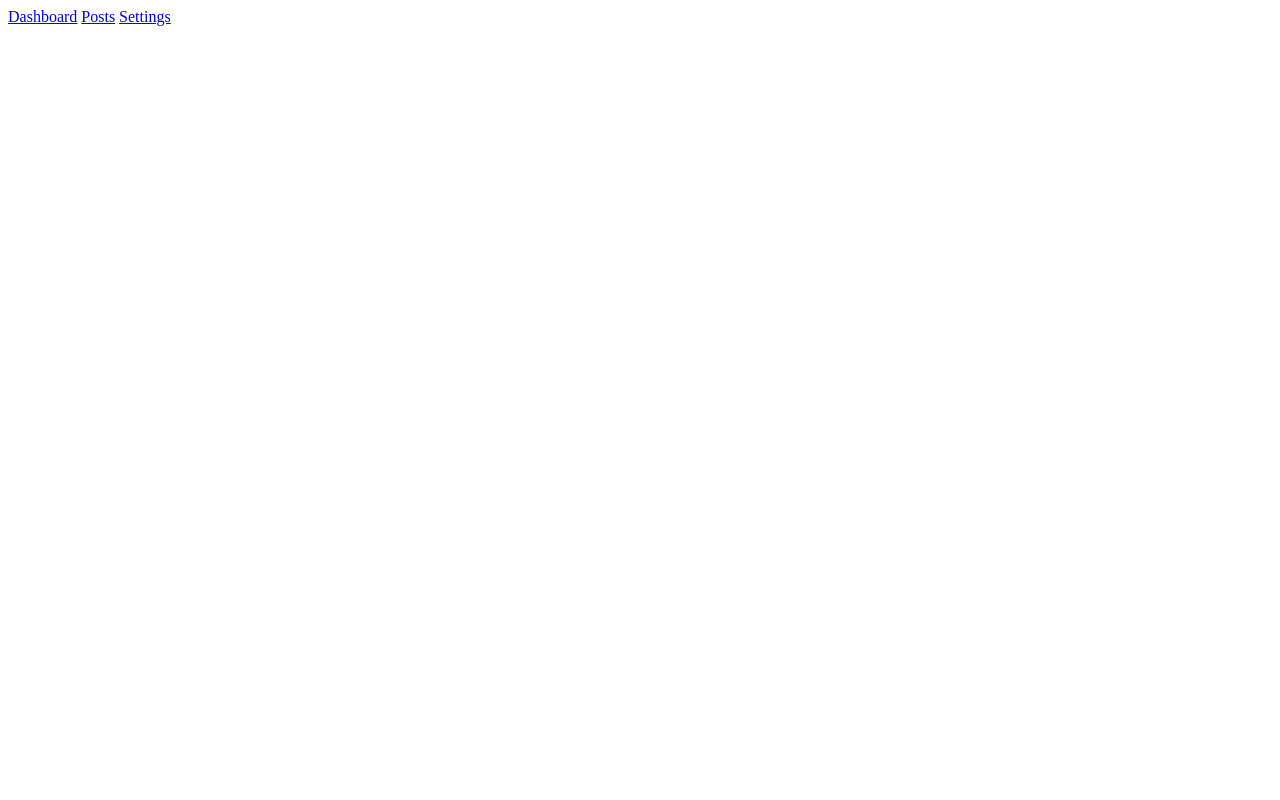
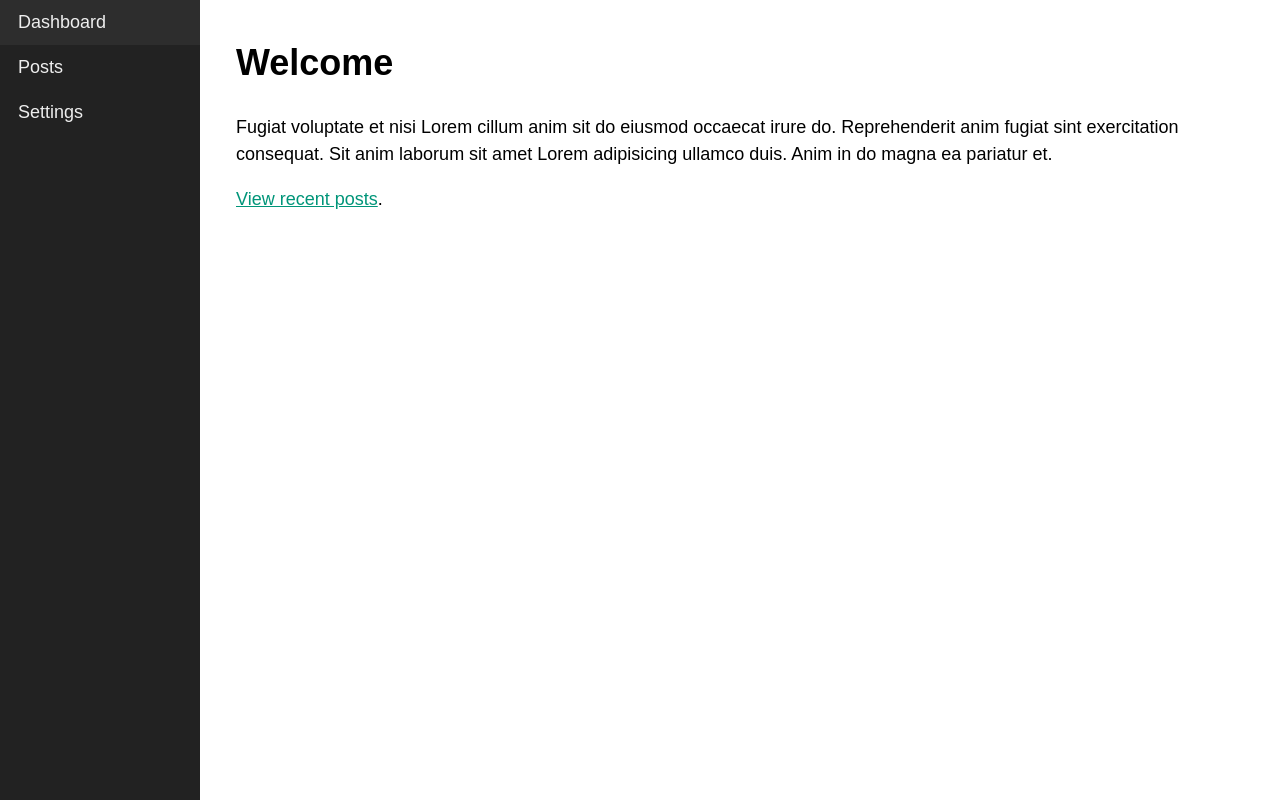
Before and after one commit to BrandonWingerAir/single-page-app-example, a website with bundled scripts: page frontend/index.html in a window 1280 px wide. Built offline with nearby package versions, Linux system fonts and the light colour scheme.

Commit message:
page history and dashboard content, structure & styling

```diff
--- a/frontend/index.html
+++ b/frontend/index.html
@@ -5,6 +5,7 @@
     <meta http-equiv="X-UA-Compatible" content="IE=edge">
     <meta name="viewport" content="width=device-width, initial-scale=1.0">
     <title>SPA - Single Page App (JS)</title>
+    <link rel="stylesheet" href="/static/css/index.css">
 </head>
 <body>
     <nav class="nav">
@@ -13,6 +14,8 @@
         <a href="/settings" class="nav__link" data-link>Settings</a>
     </nav>
 
+    <div id="app"></div>
+
     <script type="module" src="/static/js/index.js"></script>
 </body>
 </html>
--- /dev/null
+++ b/frontend/static/css/index.css
@@ -0,0 +1,37 @@
+body {
+    --nav-width: 200px;
+    margin: 0 0 0 var(--nav-width);
+    font-family: 'Quicksand', sans-serif;
+    font-size: 18px;
+}
+
+.nav {
+    position: fixed;
+    top: 0;
+    left: 0;
+    width: var(--nav-width);
+    height: 100vh;
+    background: #222222;
+}
+
+.nav__link {
+    display: block;
+    padding: 12px 18px;
+    text-decoration: none;
+    color: #eeeeee;
+    font-weight: 500;
+}
+
+.nav__link:hover {
+    background: rgba(255, 255, 255, 0.05);
+}
+
+#app {
+    margin: 2em;
+    line-height: 1.5;
+    font-weight: 500;
+}
+
+a {
+    color: #009579;
+}
--- a/frontend/static/js/index.js
+++ b/frontend/static/js/index.js
@@ -1,3 +1,5 @@
+import Home from './views/Home.js';
+
 const navigateTo = url => {
     history.pushState(null, null, url);
     router();
@@ -5,7 +7,7 @@ const navigateTo = url => {
 
 const router = async () => {
     const routes = [
-        { path: "/", view: () => console.log("Dashboard Page") },
+        { path: "/", view: Home },
         { path: "/posts", view: () => console.log("Posts Page") },
         { path: "/settings", view: () => console.log("Settings Page") }
     ];
@@ -26,8 +28,12 @@ const router = async () => {
         };
     }
 
-    console.log(currentRoute.route.view());
+    const view = new currentRoute.route.view();
+
+    document.querySelector("#app").innerHTML = await view.getHtml();
 };
+
+window.addEventListener("popstate", router);
 
 document.addEventListener("DOMContentLoaded", () => {
     document.body.addEventListener("click", e => {
--- /dev/null
+++ b/frontend/static/js/views/AbstractHead.js
@@ -0,0 +1,13 @@
+export default class {
+    constructor() {
+
+    }
+
+    setTitle(title) {
+        document.title = title;
+    }
+
+    async getHtml() {
+        return "";
+    }
+}
--- /dev/null
+++ b/frontend/static/js/views/Home.js
@@ -0,0 +1,20 @@
+import AbstractHead from './AbstractHead.js';
+
+export default class extends AbstractHead {
+    constructor() {
+        super();
+        this.setTitle("Home");
+    }
+
+    async getHtml() {
+        return `
+            <h1>Welcome</h1>
+            <p>
+                Fugiat voluptate et nisi Lorem cillum anim sit do eiusmod occaecat irure do. Reprehenderit anim fugiat sint exercitation consequat. Sit anim laborum sit amet Lorem adipisicing ullamco duis. Anim in do magna ea pariatur et.
+            </p>
+            <p>
+                <a href="/posts" data-link>View recent posts</a>.
+            </p>
+        `;
+    }
+}
```
